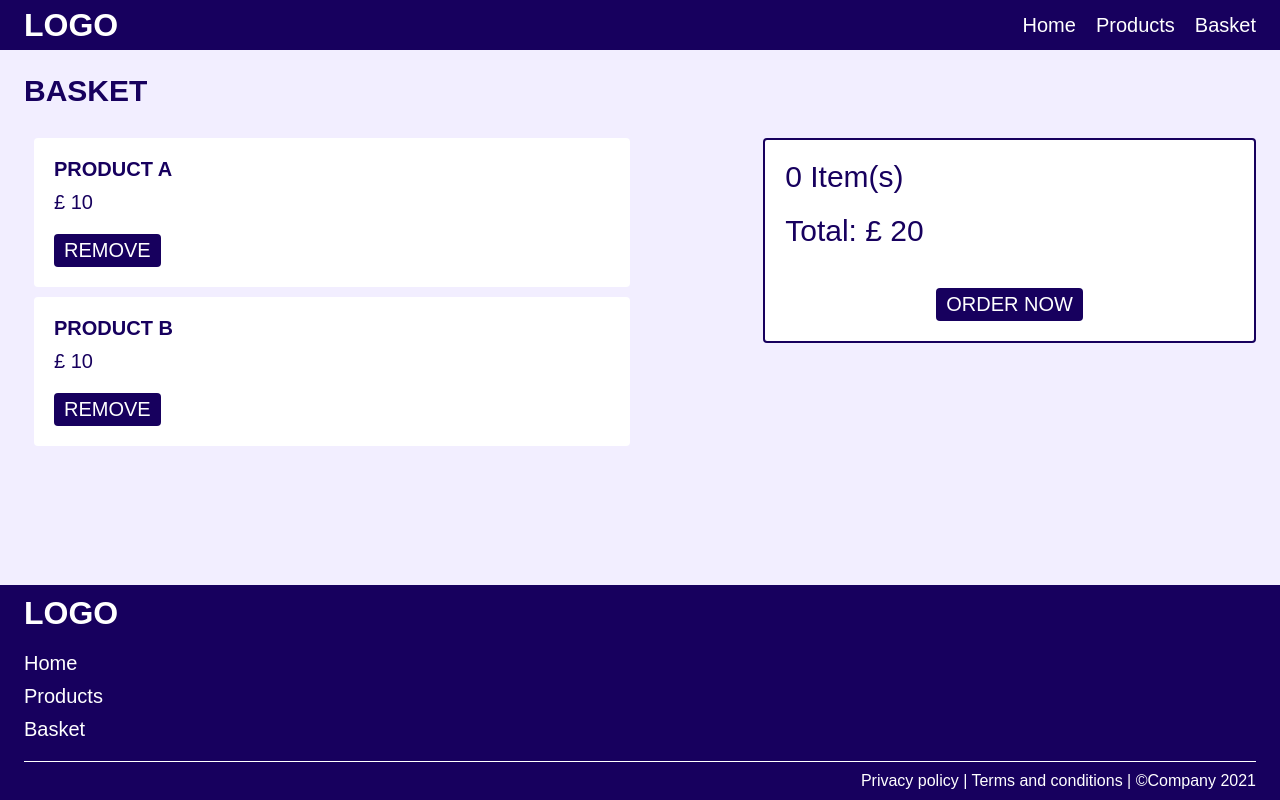
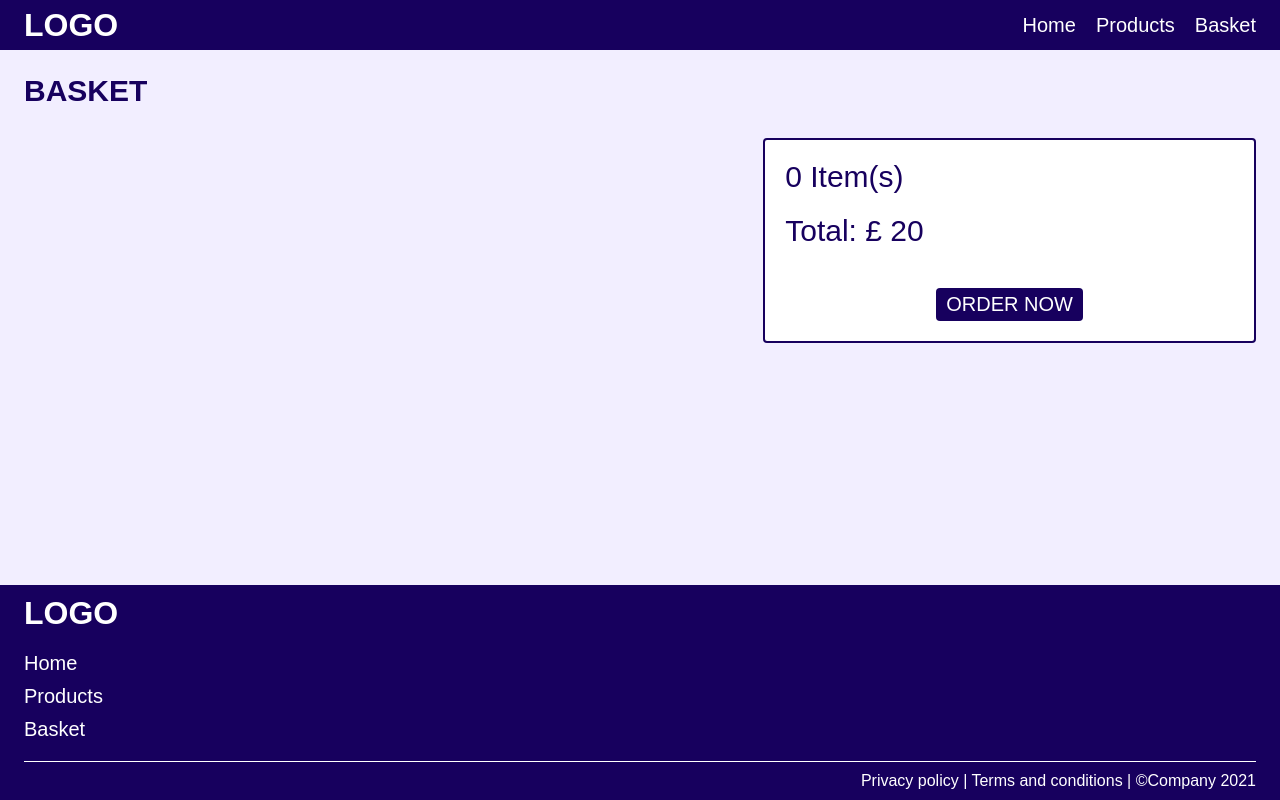
Before and after one commit to jarasmar/multi-page-react, a React (Create React App) app: page /basket in a window 1280 px wide. Built offline with nearby package versions, Linux system fonts and the light colour scheme.

Commit message:
Render basket list

```diff
--- a/src/App.js
+++ b/src/App.js
@@ -10,7 +10,8 @@ class App extends React.Component {
       products: allProducts,
       basket: []
     }
-    this.handleAddToCart = this.handleAddToCart.bind(this)
+    this.handleAddToCart = this.handleAddToCart.bind(this);
+    this.handleRemoveFromBasket = this.handleRemoveFromBasket.bind(this);
   }
 
   handleAddToCart(item) {
@@ -18,6 +19,10 @@ class App extends React.Component {
     this.setState({
       basket: basket
     })
+  }
+
+  handleRemoveFromBasket(item) {
+    console.log('Remove from basket')
   }
 
   render(){
@@ -41,7 +46,8 @@ class App extends React.Component {
 
             <Route path="/basket" exact component={ () =>
               <Basket
-                basketQty={ this.state.basket.length }
+                basket={ this.state.basket }
+                onClick={ this.handleRemoveFromBasket }
               />
             } />
           </Switch>
--- a/src/components/basketList.js
+++ b/src/components/basketList.js
@@ -1,18 +1,19 @@
 import React from 'react';
+import Product from './product';
 
-function BasketList() {
+function BasketList(props) {
+    const basketProducts = props.basket;
+    const listBasket = basketProducts.map((product) =>
+        <Product
+            key={ product.id }
+            product={ product }
+            onClick={ props.onClick }
+            button='Remove'
+        />
+    )
     return (
         <ul className="basket-list">
-            <li>
-                <span className="product-name">Product A</span>
-                <span className="product-price">£ 10</span>
-                <button className="remove-btn">Remove</button>
-            </li>
-            <li>
-                <span className="product-name">Product B</span>
-                <span className="product-price">£ 10</span>
-                <button className="remove-btn">Remove</button>
-            </li>
+            { listBasket }
         </ul>
     )
 }
--- a/src/components/checkout.js
+++ b/src/components/checkout.js
@@ -3,7 +3,7 @@ import React from 'react';
 function Checkout(props) {
     return (
         <div className="checkout">
-            <div className="checkout-items">{ props.basketQty } Item(s)</div>
+            <div className="checkout-items">{ props.basket.length } Item(s)</div>
             <div className="checkout-total">Total: £ 20</div>
             <button className="checkout-btn">Order Now</button>
         </div>
--- a/src/components/product.js
+++ b/src/components/product.js
@@ -5,7 +5,7 @@ function Product(props) {
         <li>
             <span className="product-name">{ props.product.name }</span>
             <span className="product-price">£ { props.product.price }</span>
-            <button className="buy-btn" onClick={ () => props.onClick(props.product) }>Buy</button>
+            <button className="buy-btn" onClick={ () => props.onClick(props.product) }>{ props.button }</button>
         </li>
     )
 }
--- a/src/components/productsList.js
+++ b/src/components/productsList.js
@@ -8,6 +8,7 @@ function ProductsList(props) {
             key={ product._id }
             product={ product }
             onClick={ props.onClick }
+            button='Buy'
         />
     )
 
--- a/src/pages/basket.js
+++ b/src/pages/basket.js
@@ -7,8 +7,13 @@ function Basket(props) {
         <div className="page basket">
             <div className="header">Basket</div>
             <div className="content">
-                <BasketList />
-                <Checkout basketQty={ props.basketQty }/>
+                <BasketList
+                    basket={ props.basket }
+                    onClick={ props.onClick }
+                />
+                <Checkout
+                    basket={ props.basket }
+                />
             </div>
 
         </div>
```
